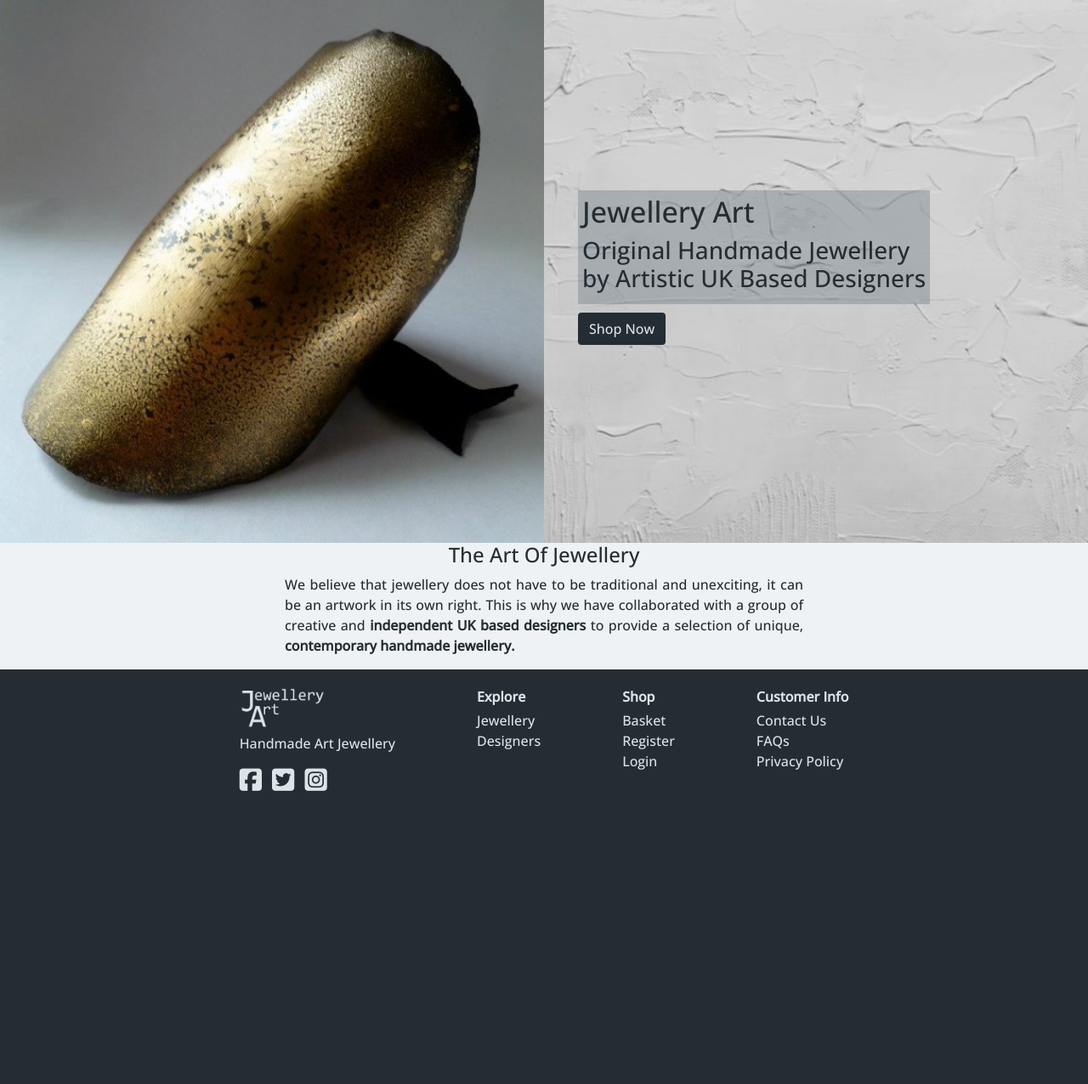
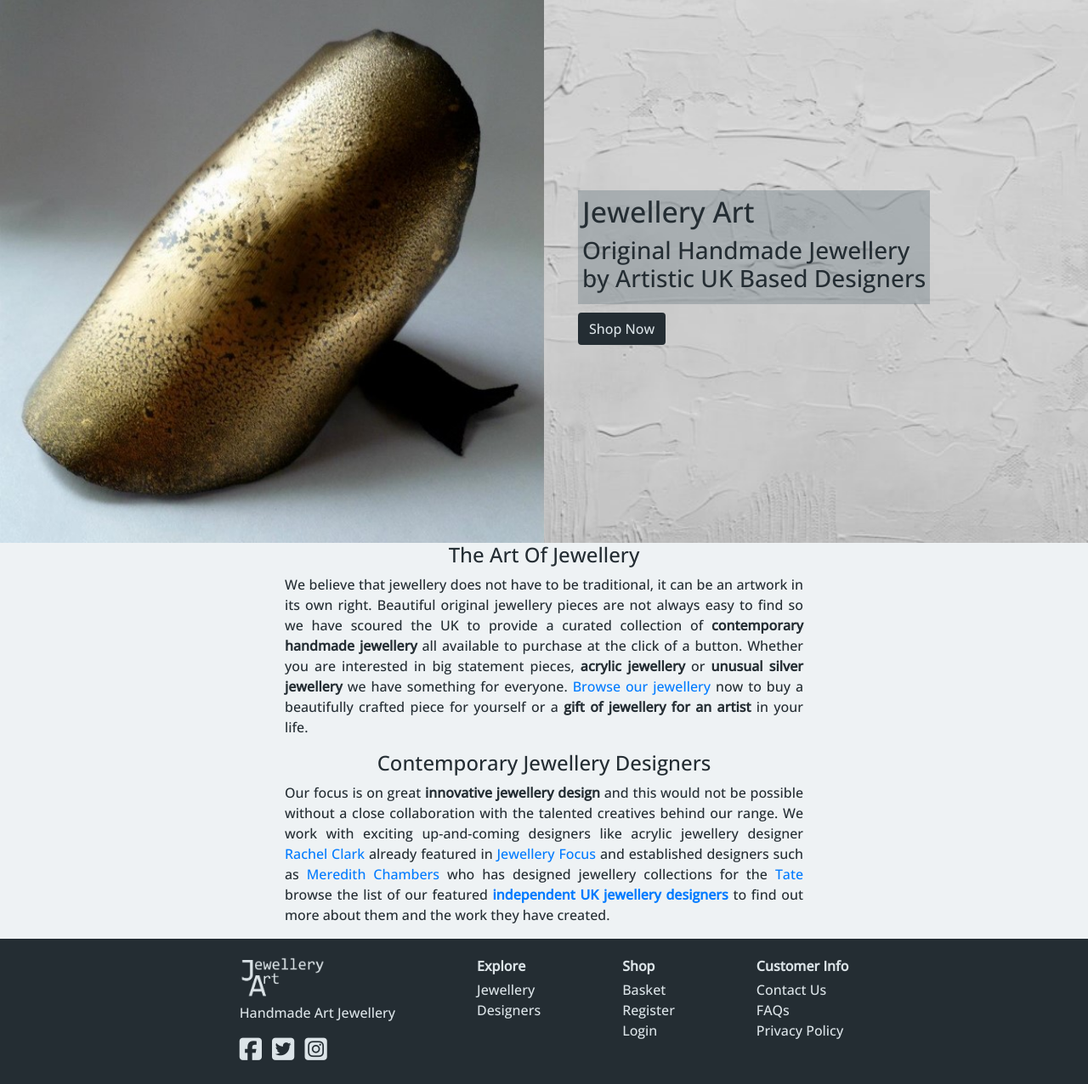
Before and after one commit to Stephanie-Ash/jewellery-art, a Django app: page / in a window 1280 px wide. Shown: the part 83-1359 px from the top of the page at 85% size. Before the commit the page ends 1014 px from the top, so only its background shows below. Run offline with Django 3.2, Linux system fonts and the light colour scheme; some libraries are stand-ins or nearby versions.

Commit message:
Add jewelley designer paragraph to the store ethos section

```diff
--- a/home/templates/home/index.html
+++ b/home/templates/home/index.html
@@ -41,9 +41,28 @@
         <div class="col-6 mx-auto txt-drk">
             <h3 class="text-center">The Art Of Jewellery</h3>
             <p class="text-justify">
-                We believe that jewellery does not have to be traditional and unexciting, it can be an artwork in its own right.
-                This is why we have collaborated with a group of creative and
-                <strong>independent UK based designers</strong> to provide a selection of unique, <strong>contemporary handmade jewellery.</strong>
+                We believe that jewellery does not have to be traditional, it can be an artwork in its own right.
+                Beautiful original jewellery pieces are not always easy to find so we have scoured the UK to
+                provide a curated collection of <strong>contemporary handmade jewellery</strong> all available to
+                purchase at the click of a button. Whether you are interested in big statement pieces,
+                <strong>acrylic jewellery</strong> or <strong>unusual silver jewellery</strong> we have something for
+                everyone. <a href="">Browse our jewellery</a> now to buy a beautifully crafted piece for yourself or
+                a <strong>gift of jewellery for an artist</strong> in your life.
+            </p>
+        </div>
+    </div>
+    <div class="row">
+        <div class="col-6 mx-auto txt-drk">
+            <h3 class="text-center">Contemporary Jewellery Designers</h3>
+            <p class="text-justify">
+                Our focus is on great <strong>innovative jewellery design</strong> and this would not be possible
+                without a close collaboration with the talented creatives behind our range. We work with exciting
+                up-and-coming designers like acrylic jewellery designer <a href="">Rachel Clark</a> already featured in
+                <a href="https://www.jewelleryfocus.co.uk/">Jewellery Focus</a> and established designers such as
+                <a href="">Meredith Chambers</a> who has designed jewellery collections for the
+                <a href="https://shop.tate.org.uk/jewellery">Tate</a> browse the list of our featured
+                <strong><a href="">independent UK jewellery designers</a></strong> to find out more about them and
+                the work they have created.
             </p>
         </div>
     </div>
```
